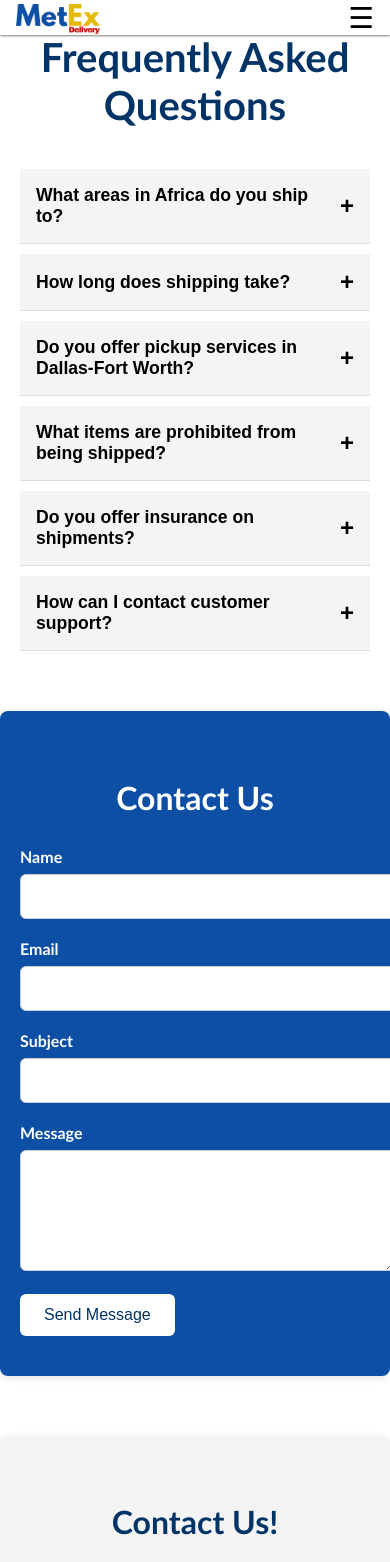
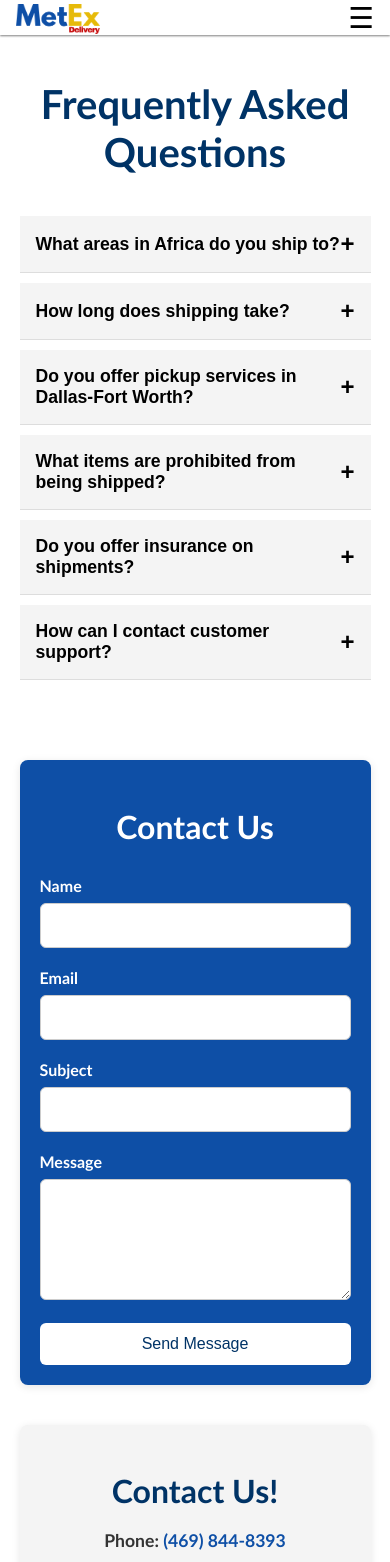
Before and after one commit to davidb221/MetEx, an Angular app: page /faq in a window 390 px wide. Shown: the top 1562 px of the page. Built offline with nearby package versions, Linux system fonts and the light colour scheme.

Commit message:
mobile responsiveness added to all components

```diff
--- a/src/app/about/about.css
+++ b/src/app/about/about.css
@@ -65,3 +65,11 @@
   border-radius: 8px;
   box-shadow: 0 4px 12px rgba(0, 0, 0, 0.08);
 }
+
+/*Mobile*/
+@media (max-width: 768px) {
+  .reverse-this {
+    flex-direction: column-reverse;
+    text-align: center;
+  }
+}
--- a/src/app/about/about.html
+++ b/src/app/about/about.html
@@ -26,7 +26,7 @@
         </section>
 
 
-        <div class="highlight-section with-image">
+        <div class="highlight-section with-image reverse-this">
             <div class="image-content">
                 <img src="/assets/trunk.jpeg" alt="Delivery Van" />
             </div>
--- a/src/app/estimate/estimate.css
+++ b/src/app/estimate/estimate.css
@@ -145,3 +145,11 @@ select:focus {
   background: #f8d7da;
   color: #721c24;
 }
+
+/*Mobile*/
+@media (max-width: 768px) {
+  .intro {
+    display: none;
+  }
+
+}
--- a/src/app/estimate/estimate.html
+++ b/src/app/estimate/estimate.html
@@ -3,7 +3,8 @@
   <p class="intro">
     At MetEx Delivery, we specialize in providing fast, secure, and reliable shipping solutions tailored to both individuals and businesses.
     Whether you're sending packages locally or internationally, our logistics network ensures timely and safe deliveries every time.
-    Customers enjoy the convenience of door-to-door service, with scheduled pickups available across select regions. In-person package drop-off is available at Irving, TX in the Dallas-Fort Worth Metroplex.
+    Customers enjoy the convenience of door-to-door service, with scheduled pickups available across select regions.
+    In-person package drop-off is available at 400 Las Colinas Blvd East Suite 300 Irving, TX 75039 for the Dallas-Fort Worth Metroplex.
     We also offer scheduled pickup within Dallas-Fort Worth and Seattle for an additional fee.
     From providing business shipping solutions to offering same-day local courier services, MetEx is your trusted partner in seamless shipping and logistics.
     With a commitment to excellence, innovation, and customer satisfaction, we deliver more than just packages, we deliver peace of mind.
--- a/src/app/faq/faq.css
+++ b/src/app/faq/faq.css
@@ -65,7 +65,7 @@
   max-width: 800px;
   margin: 60px auto;
   padding: 40px 20px;
-  background-color: #0e4fa6; /* dark background */
+  background-color: #0e4fa6;
   border-radius: 8px;
   box-shadow: 0 2px 8px rgba(0,0,0,0.1);
   color: #ffffff;
@@ -79,7 +79,7 @@
 }
 
 .contact-form {
-  background-color: transparent !important; /* override any inherited background */
+  background-color: transparent !important;
   padding: 0;
   border-radius: 0;
 }
@@ -163,3 +163,40 @@
 .contact-info a:hover {
   color: #003366;
 }
+
+/*Mobile*/
+@media (max-width: 768px) {
+  .faq-container {
+    width: 90%;
+    max-width: 600px;
+    margin: 80px auto;
+    padding: 0 10px;
+  }
+
+  .contact-form-container,
+  .contact-info-section {
+    width: 90%;               /* Keeps it smaller than full screen */
+    max-width: 600px;         /* Prevents it from expanding too wide */
+    margin: 40px auto;
+    padding: 20px;
+    box-sizing: border-box;   /* Ensures padding doesn’t increase width */
+    overflow-x: hidden;       /* Prevents horizontal scroll if something leaks */
+  }
+
+  .form-group {
+    width: 100%;              /* Prevents overflow inside container */
+    max-width: 100%;
+    margin-bottom: 20px;
+  }
+
+  .form-group input,
+  .form-group textarea {
+    width: 100%;
+    box-sizing: border-box;   /* Keeps borders/padding inside width */
+  }
+
+  .submit-button {
+    width: 100%;              /* Looks better on small screens */
+    padding: 12px 0;
+  }
+}
--- a/src/app/home/home.css
+++ b/src/app/home/home.css
@@ -155,3 +155,15 @@
   line-height: 1.6;
   color: #333;
 }
+
+/*Mobile*/
+@media (max-width: 768px) {
+  .reverse-this {
+    flex-direction: column-reverse;
+    text-align: center;
+  }
+
+  .feature-text {
+    margin-top: 1rem;
+  }
+}
--- a/src/app/home/home.html
+++ b/src/app/home/home.html
@@ -18,7 +18,7 @@
             </div>
         </div>
 
-        <div class="feature-row">
+        <div class="feature-row reverse-this">
             <div class="feature-image">
             <img src="/assets/warehouse.png" alt="Secure Handling">
             </div>
```
